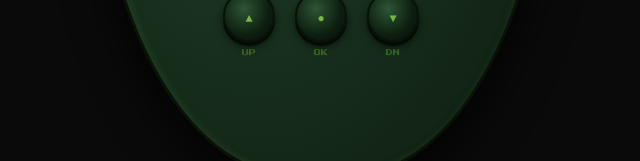
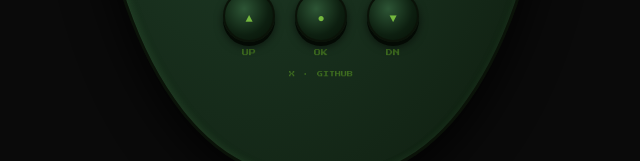
Before and after one commit to niko87dot/neru, a React (Vite) app: page / in a window 1280 px wide. Shown: the part 602-763 px from the top of the page, without its empty margins (319-959 px from the left). Built offline with nearby package versions, Linux system fonts and the light colour scheme.

Commit message:
add footer links, update page title

```diff
--- a/index.html
+++ b/index.html
@@ -14,7 +14,7 @@
     <link rel="preconnect" href="https://fonts.googleapis.com" />
     <link rel="preconnect" href="https://fonts.gstatic.com" crossorigin />
     <link href="https://fonts.googleapis.com/css2?family=Press+Start+2P&display=swap" rel="stylesheet" />
-    <title>NERU</title>
+    <title>Neru ねる — don't let him sleep.</title>
   </head>
   <body>
     <div id="root"></div>
--- a/src/App.tsx
+++ b/src/App.tsx
@@ -388,6 +388,21 @@ export default function App() {
             <Btn label="▼" sub="DN" onPress={dn} />
           </div>
 
+          {/* Footer */}
+          <div style={{ marginTop: 12, display: 'flex', gap: 8, alignItems: 'center', fontSize: 6, fontFamily: "'Press Start 2P', monospace" }}>
+            <a href="https://x.com/getneruapp" target="_blank" rel="noopener noreferrer"
+              style={{ color: '#3d6b1f', textDecoration: 'none' }}
+              onMouseEnter={e => (e.currentTarget.style.color = '#74b83e')}
+              onMouseLeave={e => (e.currentTarget.style.color = '#3d6b1f')}
+            >X</a>
+            <span style={{ color: '#3d6b1f' }}>·</span>
+            <a href="https://github.com/niko87dot/neru" target="_blank" rel="noopener noreferrer"
+              style={{ color: '#3d6b1f', textDecoration: 'none' }}
+              onMouseEnter={e => (e.currentTarget.style.color = '#74b83e')}
+              onMouseLeave={e => (e.currentTarget.style.color = '#3d6b1f')}
+            >GITHUB</a>
+          </div>
+
         </div>
       </div>
     </div>
```
